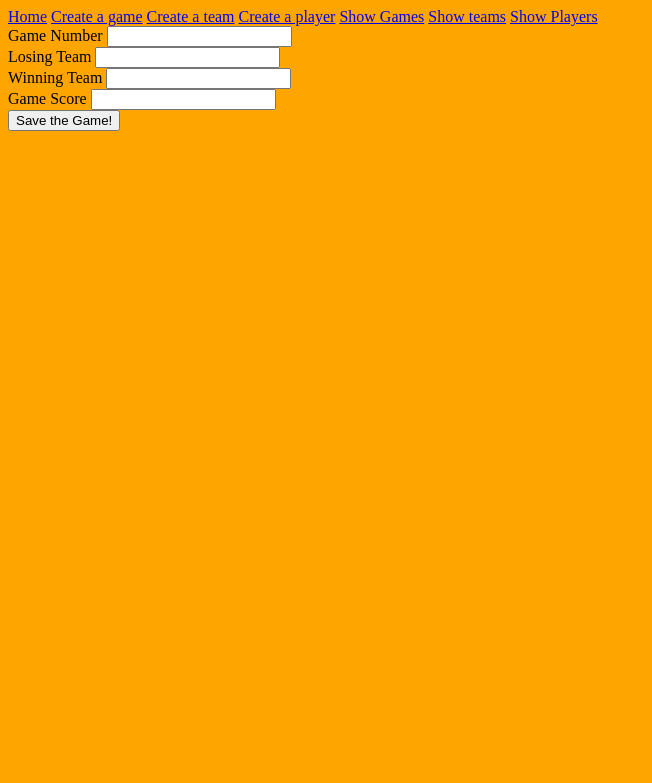
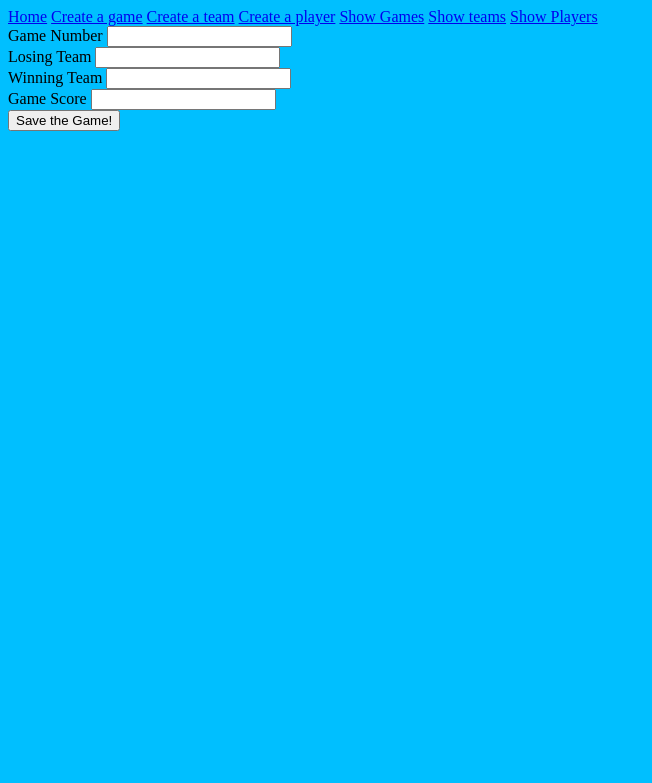
Before and after one commit to Fergus98/Individual-Project, a Flask app: page /game in a window 1280 px wide. Shown: the top 783 px of the page, without its empty margins (0-652 px from the left). Run offline with Flask 2, Linux system fonts and the light colour scheme.

Commit message:
Change background test

```diff
--- a/application/templates/layout.html
+++ b/application/templates/layout.html
@@ -1,5 +1,5 @@
 <html>
-	<body style="background-color:orange;">
+	<body style="background-color:#00BFFF;">
 	<div class=navbar>
 		<a href="{{ url_for('home') }}">Home</a>
 		<a href="{{ url_for('createGame') }}">Create a game</a>
```
